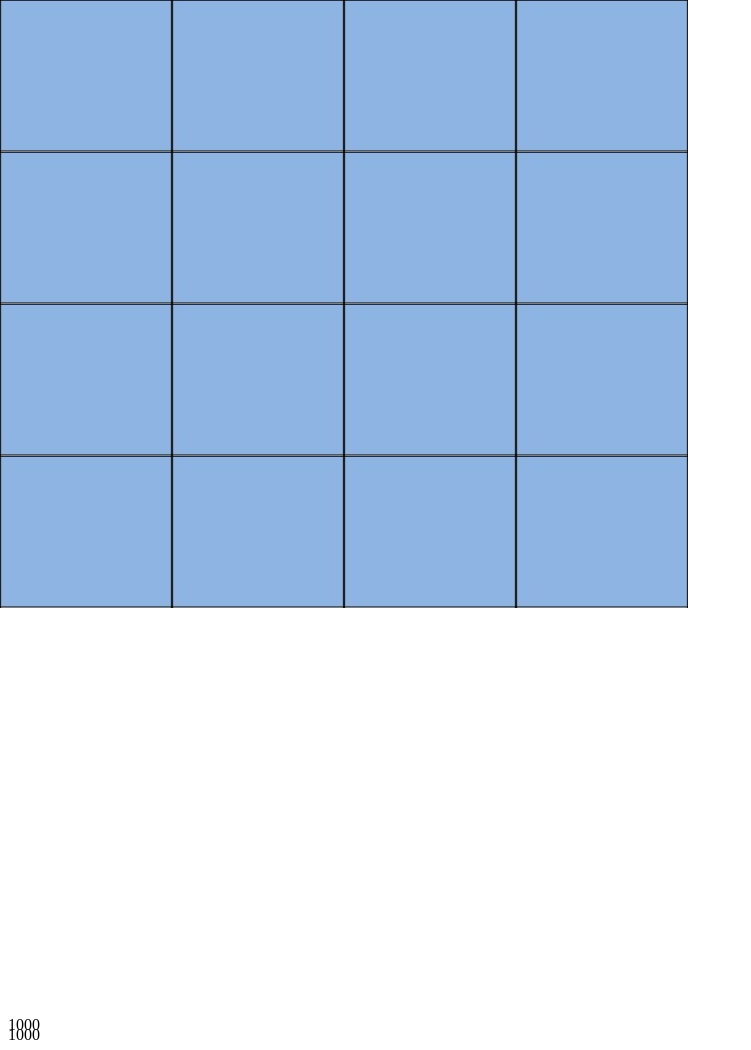
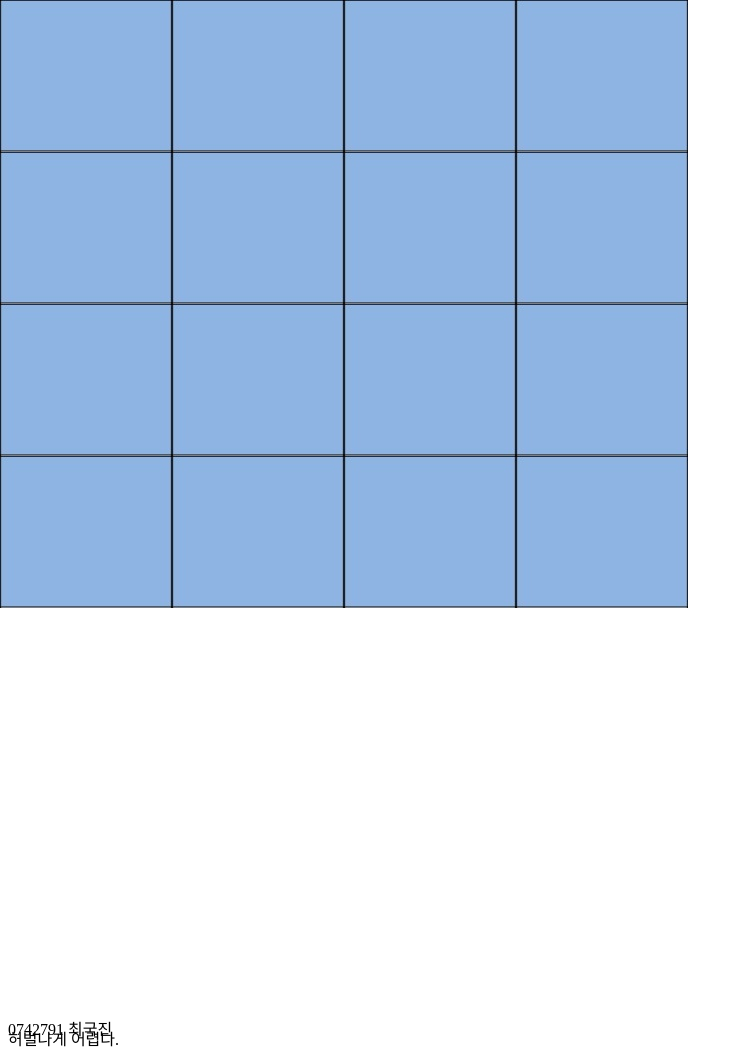
Before and after one commit to hyunmoo/P1, a plain HTML site: page index.html in a window 1280 px wide. Shown: the whole page, without its empty margins (0-751 px from the left). Drawn offline with nearby package versions, Linux system fonts and the light colour scheme.

Commit message:
Update index.html

```diff
--- a/index.html
+++ b/index.html
@@ -134,8 +134,8 @@
         	<img src="table.jpg" style="width: 688px; height: 608px;">
 		</div>
 
-        <p id="demo">1000</p>
-        <p id="demo1">1000</p>
+        <p id="demo">0742791 최국진</p>
+        <p id="demo1">허벌나게 어렵다.</p>
 
 
 
```
